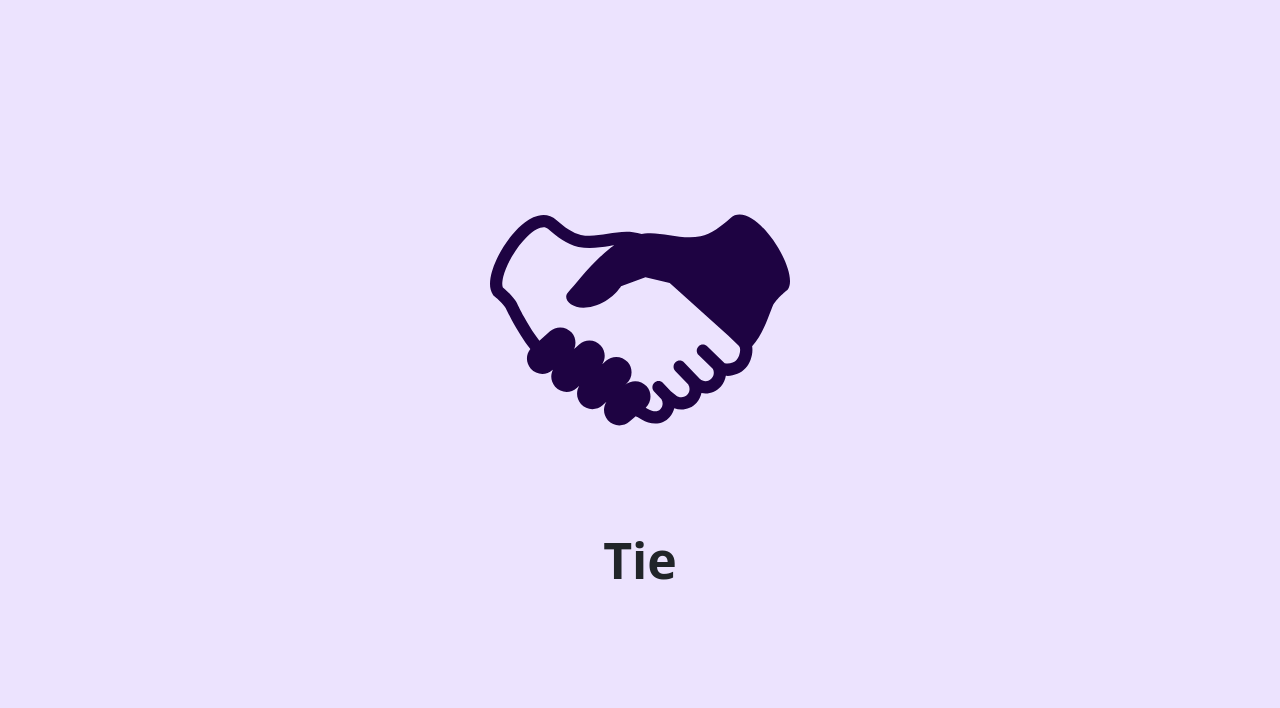
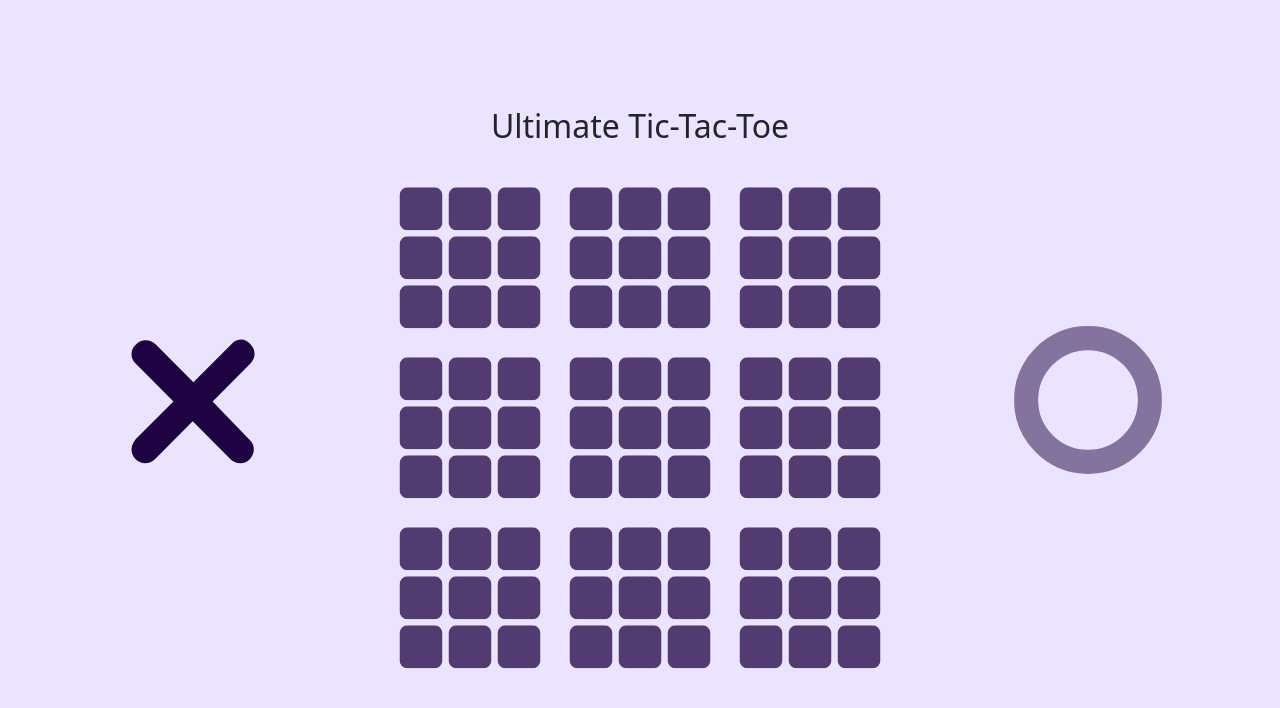
Before and after one commit to Khushi130404/TetraTic, a React (Vite) app: page / in a window 1280 px wide. Shown: the top 708 px of the page. Built offline with nearby package versions, Linux system fonts and the light colour scheme.

Commit message:
Tie Addition

```diff
--- a/src/App.jsx
+++ b/src/App.jsx
@@ -1,9 +1,7 @@
 import MainBoard from "./components/MainBoard";
-import Tie from "./components/Tie";
 
 function App() {
-  // return <MainBoard></MainBoard>;
-  return <Tie></Tie>;
+  return <MainBoard></MainBoard>;
 }
 
 export default App;
--- a/src/components/MainBoard.jsx
+++ b/src/components/MainBoard.jsx
@@ -3,7 +3,7 @@ import SmallBoard from "./SmallBoard";
 import styles from "./MainBoard.module.css";
 import "bootstrap/dist/css/bootstrap.min.css";
 import Win from "./Win";
-import ReactDOM from "react-dom";
+import Tie from "./Tie";
 
 function MainBoard() {
   const initialBoard = Array.from({ length: 3 }, () =>
@@ -26,6 +26,7 @@ function MainBoard() {
   const playerX = useRef(null);
   const playerO = useRef(null);
   const [over, setOver] = useState(false);
+  const [tie, setTie] = useState(false);
 
   const handleMainBoard = (row, col) => {
     const newBoard = board.slice();
@@ -41,7 +42,13 @@ function MainBoard() {
       playerX.current.removeChild(playerX.current.firstChild);
       playerO.current.removeChild(playerO.current.firstChild);
     } else if (checkTie(board)) {
-      // Here
+      while (boardRef.current.children.length > 0) {
+        boardRef.current.removeChild(boardRef.current.children[0]);
+      }
+      // console.log("Tie");
+      setTie(true);
+      playerX.current.removeChild(playerX.current.firstChild);
+      playerO.current.removeChild(playerO.current.firstChild);
     }
   };
 
@@ -56,16 +63,13 @@ function MainBoard() {
   };
 
   const checkWin = (board) => {
-    if (checkRow(board) || checkCol(board) || checkCross(board)) {
-      return true;
-    }
-    return false;
+    return checkRow(board) || checkCol(board) || checkCross(board);
   };
 
   const checkTie = (board) => {
     for (let i = 0; i < 3; i++) {
       for (let j = 0; j < 3; j++) {
-        if (board[i][j] == "") {
+        if (board[i][j] === "") {
           return false;
         }
       }
@@ -141,7 +145,8 @@ function MainBoard() {
 
   return (
     <div>
-      {over ? <Win winner={currentPlayer}></Win> : <></>}
+      {over && <Win winner={currentPlayer} />}
+      {tie && <Tie />}
       <div className={styles.playerX} ref={playerX}>
         <img
           src="cross.svg"
```
